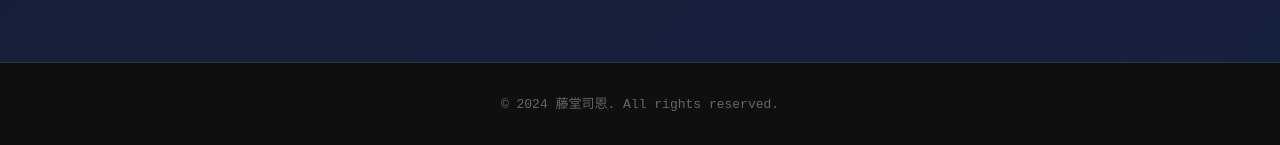
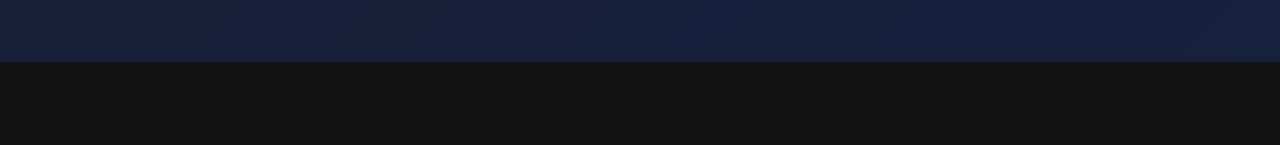
Before and after one commit to myakuru/myakuru.github.io, a plain HTML site: page chronos-zero.html in a window 1280 px wide. Shown: the part 6570-6715 px from the top of the page. After the commit the page ends 6632 px from the top, so only its background shows below. Drawn offline with Linux system fonts and the light colour scheme.

Commit message:
バグ修正

```diff
--- a/chronos-zero.html
+++ b/chronos-zero.html
@@ -703,12 +703,6 @@ float3 DisneyDiffuse(float3 albedo, float NdotV, float NdotL, float LdotH, float
         </section>
     </main>
 
-    <footer>
-        <div class="container">
-            <p>&copy; 2024 藤堂司恩. All rights reserved.</p>
-        </div>
-    </footer>
-
         <!-- トップに戻るボタン -->
         <button id="backToTopBtn" title="トップに戻る">
             <i class="fas fa-arrow-up"></i>
```
Also changed, not shown: index.html (+1 -1 lines).
